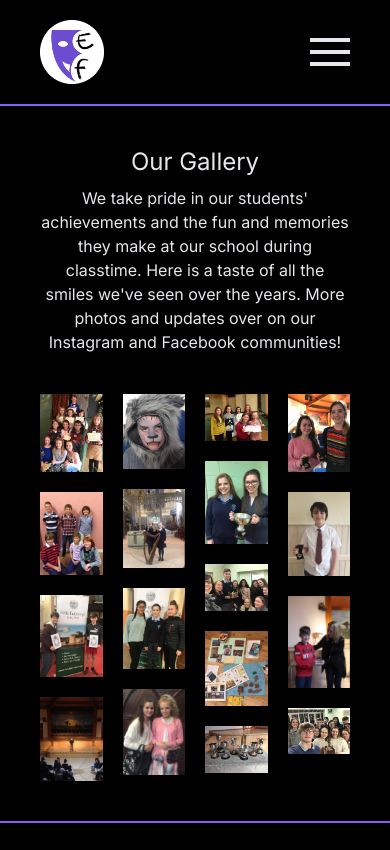
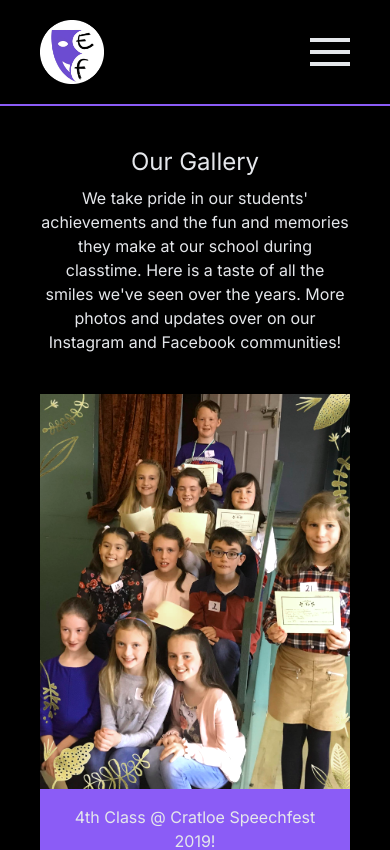
Before and after one commit to kailafitz/eileen-fitzgerald-school, a Next.js app: page /gallery in a window 390 px wide. Shown: the top 850 px of the page. Built offline with nearby package versions, Linux system fonts and the light colour scheme.

Commit message:
Gallery page responsiveness

```diff
--- a/app/gallery/page.tsx
+++ b/app/gallery/page.tsx
@@ -30,9 +30,9 @@ export const metadata: Metadata = {
 
 const col1 = [
   { imageName: 1, alt: "4th Class @ Cratloe Speechfest 2019!" },
-  { imageName: 2, alt: "The Boys!" },
+  { imageName: 2, alt: "The boys!" },
   { imageName: 3, alt: "Feile Luimnigh winners!" },
-  { imageName: 16, alt: "Annual Showcase Individual Performances!" },
+  { imageName: 16, alt: "Annual Showcase individual performances!" },
 ];
 
 const col2 = [
@@ -47,13 +47,13 @@ const col3 = [
   { imageName: 10, alt: "Senior Feile Luimnigh winners!" },
   { imageName: 11, alt: "Senior class photo!" },
   { imageName: 12, alt: "Class projects!" },
-  { imageName: 17, alt: "Lots of wins at Feile Luimnigh" },
+  { imageName: 17, alt: "Lots of wins at Feile Luimnigh!" },
 ];
 
 const col4 = [
-  { imageName: 13, alt: "Annual Showcase Awards Presentation!" },
-  { imageName: 14, alt: "Exams Medalist from the Irish Board!" },
-  { imageName: 15, alt: "Annual Showcase Awards Presentation!" },
+  { imageName: 13, alt: "Annual Showcase awards presentation!" },
+  { imageName: 14, alt: "Exam results from the Irish Board!" },
+  { imageName: 15, alt: "Annual Showcase awards presentation!" },
   { imageName: 4, alt: "Senior class photo!" },
 ];
 
@@ -65,25 +65,25 @@ const Gallery = () => {
       <h1 className="text-center text-2xl md:text-4xl mt-10 mb-2" id="benefits">
         Our Gallery
       </h1>
-      <p className="text-center text-base mb-10 md:w-1/2 mx-auto">
+      <p className="text-center text-base mb-10 sm:w-4/5 lg:w-1/2 mx-auto">
         We take pride in our students' achievements and the fun and memories
         they make at our school during classtime. Here is a taste of all the
         smiles we've seen over the years. More photos and updates over on our
         Instagram and Facebook communities!
       </p>
-      <div className="flex flex-row space-x-5 pb-10">
-        {cols.map((col) => {
+      <div className="mb-10 grid grid-cols-1 gap-y-4 sm:grid-cols-2 sm:gap-x-4 md:grid-cols-4">
+        {cols.map((col, i) => {
           return (
-            <div className="w-1/4 flex flex-col space-y-5">
+            <div key={`photo_col_${i}`} className="grid grid-row-2 gap-y-4">
               {col.map((img, i) => {
                 return (
-                  <div className="group relative">
+                  <div className="group relative flex flex-col justify-between">
                     <img
-                      key={`${img.imageName}_$i`}
+                      key={`${img.imageName}_${i}`}
                       src={`/gallery/${img.imageName}.jpg`}
-                      className="object-contain group"
+                      className="object-cover w-full group brightness-105 hue-rotate-15 h-full"
                     />
-                    <p className="group absolute w-full bottom-0 h-0 flex-col text-gray-200 text-center justify-center transition-all bg-violet-500 group-hover:h-full  group-hover:transition-all group-hover:flex  group-hover:p-5  opacity-0 group-hover:opacity-100">
+                    <p className="group p-5 min-h-10 flex md:absolute w-full bottom-0 md:h-0 flex-col text-gray-200 text-center justify-center transition-all bg-violet-500 group-hover:h-full group-hover:transition-all group-hover:flex group-hover:p-5 md:opacity-0 group-hover:opacity-100">
                       {img.alt}
                     </p>
                   </div>
```
